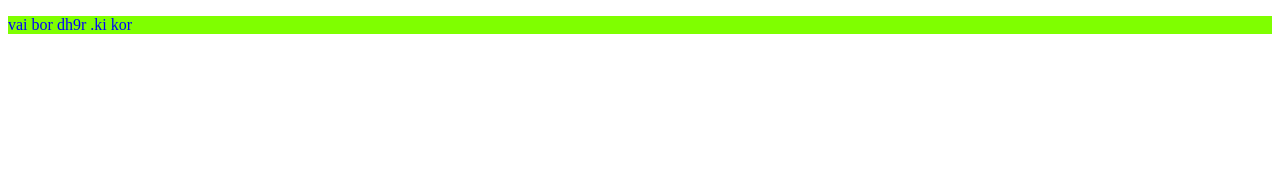
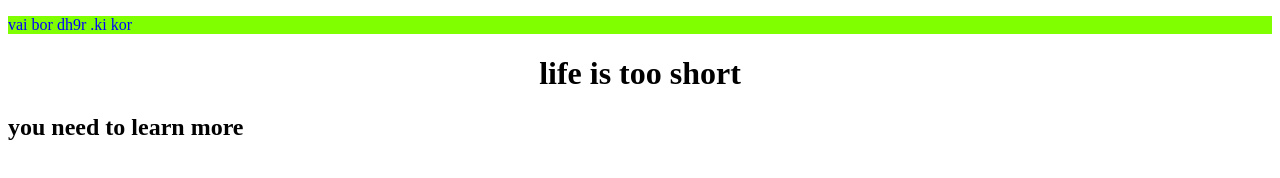
Before and after one commit to Roshid12/my-third-repo, a plain HTML site: page index.html in a window 1280 px wide. Drawn offline with Linux system fonts and the light colour scheme.

Commit message:
new commit

```diff
--- a/index.html
+++ b/index.html
@@ -9,5 +9,7 @@
 </head>
 <body>
     <p> vai bor dh9r .ki kor</p>
+    <h1>life is too short</h1>
+    <h2>you need to learn more</h2>
 </body>
 </html>
--- a/style.css
+++ b/style.css
@@ -3,3 +3,6 @@ p{
     background-color: chartreuse;
 
 }
+h1{
+    text-align: center;
+}
```
